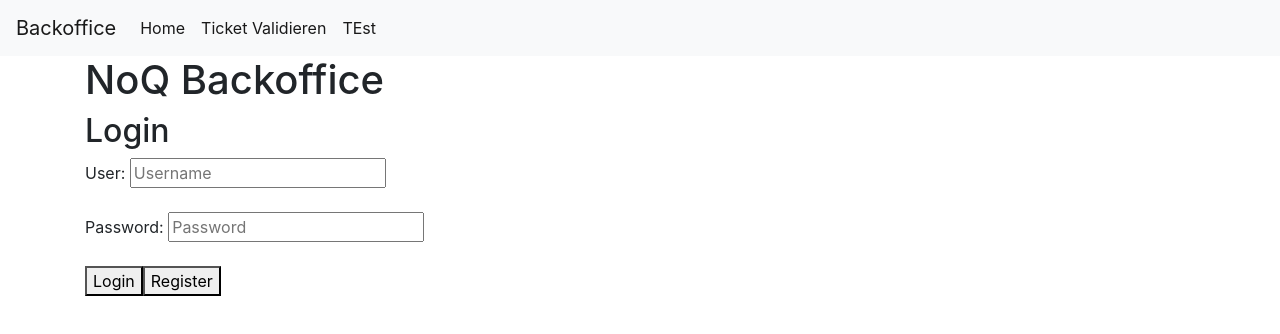
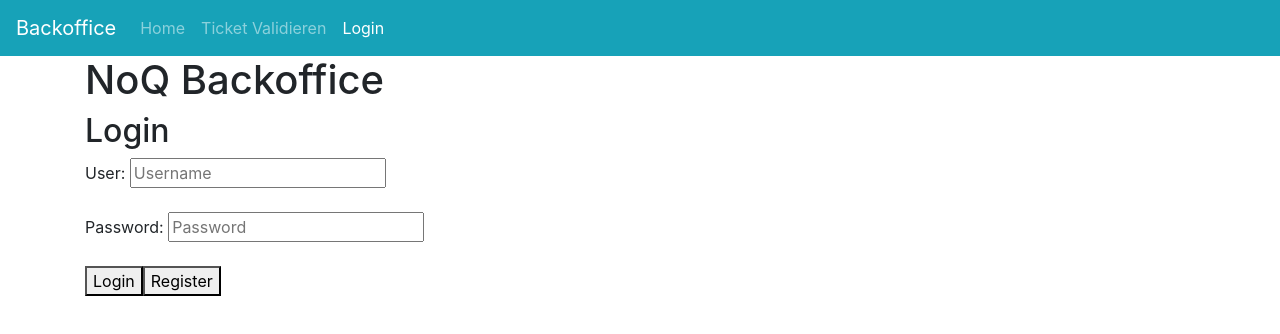
Before and after one commit to SafeMarket-WirVsVirus/frontend-backoffice, a Vue app: page /login in a window 1280 px wide. Shown: the top 334 px of the page. Built offline with nearby package versions, Linux system fonts and the light colour scheme; what vue-session would draw is missing.

Commit message:
[FEATURE] Add Bootstrap navigation bar component

```diff
--- a/src/App.vue
+++ b/src/App.vue
@@ -1,30 +1,7 @@
 <template>
-
-  <div id="app">
-    <nav class="navbar navbar-expand-lg navbar-light bg-light">
-    <a class="navbar-brand" href="/">Backoffice</a>
-    <button class="navbar-toggler" type="button" data-toggle="collapse" data-target="#navbarSupportedContent" aria-controls="navbarSupportedContent" aria-expanded="false" aria-label="Toggle navigation">
-      <span class="navbar-toggler-icon"></span>
-    </button>
-
-    <div class="collapse navbar-collapse" id="navbarSupportedContent">
-      <ul class="navbar-nav mr-auto">
-        <li class="nav-item active">
-          <a class="nav-link" href="/">Home <span class="sr-only">(current)</span></a>
-        </li>
-
-        <li class="nav-item active">
-          <a class="nav-link" href="/check">Ticket Validieren<span class="sr-only">(current)</span></a>
-        </li>
-
-        <li class="nav-item active">
-          <a class="nav-link" :href="loginpath">{{loginname}}</a>
-        </li>
-      </ul>
-
-    </div>
-  </nav>
-  <div class="container">
+  <div>
+    <navigation />
+    <div class="container">
       <h1>NoQ Backoffice</h1>
       <router-view/>
     </div>
@@ -32,16 +9,15 @@
 </template>
 
 <script>
-
-
+import Navigation from '@/components/Navigation'
 
 export default {
   name: 'App',
+  components: {
+    Navigation
+  },
   data () {
-    return {
-      loginpath: 'Test',
-      loginname: 'TEst',
-    }
+    return {}
   },
   created: function(){
 
--- /dev/null
+++ b/src/components/Navigation.vue
@@ -0,0 +1,61 @@
+<template>
+  <b-navbar toggleable="lg" type="dark" variant="info">
+    <a class="navbar-brand" href="/">Backoffice</a>
+    <b-navbar-toggle target="nav-collapse"></b-navbar-toggle>
+    <b-collapse id="nav-collapse" is-nav>
+      <b-navbar-nav>
+        <b-nav-item
+            :href="navItem.path"
+            :active="navItem.isCurrent === true"
+            v-for="(navItem, index) in navigationItems"
+            :key="index"
+        >
+          {{ navItem.navTitle }}
+        </b-nav-item>
+      </b-navbar-nav>
+    </b-collapse>
+  </b-navbar>
+</template>
+
+<script>
+export default {
+  name: 'Navigation',
+  data () {
+    const navigationPages = ['Home', 'Check', 'Login']
+    const navigationItems = this.getNavigationItems(navigationPages)
+
+    return {
+      navigationItems
+    }
+  },
+
+  methods: {
+    /**
+     * Gets the navigation items for the template.
+     *
+     * @param {Array<String>} navigationPages
+     * @returns {Array<{ name: String, navTitle: String, path: String, isCurrent: Boolean }>}
+     */
+    getNavigationItems (navigationPages) {
+      return navigationPages.reduce((accumulator, routeName) => {
+        const route = this.$router.options.routes.find(route => route.name === routeName)
+
+        if (route == null) {
+          return accumulator
+        }
+
+        const isCurrent = this.$route.name === route.name
+
+        accumulator.push({
+          name: route.name,
+          navTitle: route.navTitle || route.name,
+          path: route.path,
+          isCurrent
+        })
+
+        return accumulator
+      }, [])
+    }
+  }
+}
+</script>
--- a/src/router/index.js
+++ b/src/router/index.js
@@ -14,27 +14,32 @@ export default new Router({
     {
       path: '/',
       name: 'Home',
-      component: Home
+      component: Home,
+      navTitle: 'Home'
     },
     {
       path: '/login/',
       name: 'Login',
-      component: Login
+      component: Login,
+      navTitle: 'Login'
     },
     {
       path: '/register/',
       name: 'Register',
-      component: Register
+      component: Register,
+      navTitle: 'Register'
     },
     {
       path: '/check/',
       name: 'Check',
-      component: Check
+      component: Check,
+      navTitle: 'Ticket Validieren'
     },
     {
       path: '/config/',
       name: 'Config',
-      component: Config
+      component: Config,
+      navTitle: 'Config'
     }
   ]
 })
```
